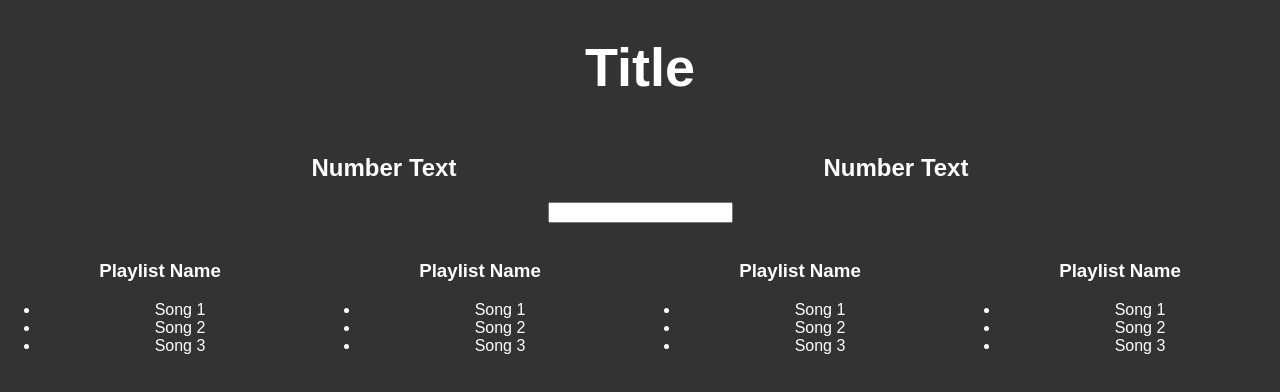
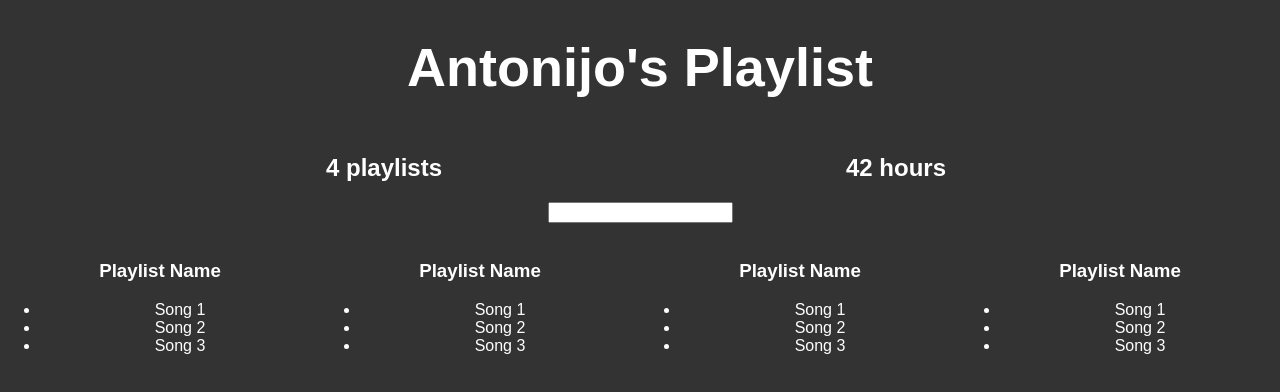
Before and after one commit to Galiant/Cool-playlist, a React (Create React App) app: page / in a window 1280 px wide. Shown: the top 392 px of the page. Built offline with nearby package versions, Linux system fonts and the light colour scheme.

Commit message:
Added fake server data to title and aggregate components

```diff
--- a/src/App.js
+++ b/src/App.js
@@ -4,11 +4,67 @@
 const defaultStyle = {
   color: "#fff"
 };
-class Aggregate extends Component {
+
+const fakeServerData = {
+  user: {
+    name: "Antonijo",
+    playlists: [
+      {
+        name: "Favorites",
+        songs: [
+          { name: "Let it be", duration: 192 },
+          { name: "Angel", duration: 210 },
+          { name: "Suspicious Minds", duration: 220 }
+        ]
+      },
+      {
+        name: "Weekly",
+        songs: [
+          { name: "Hallelujah", duration: 232 },
+          { name: "All I want for Christmas is you", duration: 196 },
+          { name: "Christmas Song", duration: 222 }
+        ]
+      },
+      {
+        name: "Monthly",
+        songs: [
+          { name: "Hallelujah", duration: 232 },
+          { name: "All I want for Christmas is you", duration: 196 },
+          { name: "Christmas Song", duration: 222 }
+        ]
+      },
+      {
+        name: "Top",
+        songs: [
+          { name: "Let it be", duration: 192 },
+          { name: "Angel", duration: 210 },
+          { name: "Suspicious Minds", duration: 220 }
+        ]
+      }
+    ]
+  }
+};
+
+class PlaylistCounter extends Component {
   render() {
     return (
       <div style={{ ...defaultStyle, width: "40%", display: "inline-block" }}>
-        <h2>Number Text</h2>
+        <h2>{this.props.playlists.length} playlists</h2>
+      </div>
+    );
+  }
+}
+
+class HoursCounter extends Component {
+  render() {
+    const allSongs = this.props.playlists.reduce(
+      (songs, eachPlaylist) => songs.concat(eachPlaylist.songs),
+      []
+    );
+    const totalDuration = allSongs.reduce((sum, eachSong) => sum + eachSong.duration, 0);
+    return (
+      <div style={{ ...defaultStyle, width: "40%", display: "inline-block" }}>
+        <h2>{Math.round(totalDuration / 60)} hours</h2>
       </div>
     );
   }
@@ -42,17 +98,38 @@
 }
 
 class App extends Component {
+  constructor() {
+    super();
+    this.state = {
+      serverData: {}
+    };
+  }
+  componentDidMount() {
+    setTimeout(() => {
+      this.setState({
+        serverData: fakeServerData
+      });
+    }, 1000);
+  }
   render() {
     return (
       <div className="App">
-        <h1 style={{ ...defaultStyle, "font-size": "54px" }}>Title</h1>
-        <Aggregate />
-        <Aggregate />
-        <Filter />
-        <Playlist />
-        <Playlist />
-        <Playlist />
-        <Playlist />
+        {this.state.serverData.user ? (
+          <div>
+            <h1 style={{ ...defaultStyle, "font-size": "54px" }}>
+              {this.state.serverData.user.name}'s Playlist
+            </h1>
+            <PlaylistCounter playlists={this.state.serverData.user.playlists} />
+            <HoursCounter playlists={this.state.serverData.user.playlists} />
+            <Filter />
+            <Playlist />
+            <Playlist />
+            <Playlist />
+            <Playlist />
+          </div>
+        ) : (
+          <h1 style={defaultStyle}>Loading...</h1>
+        )}
       </div>
     );
   }
```
